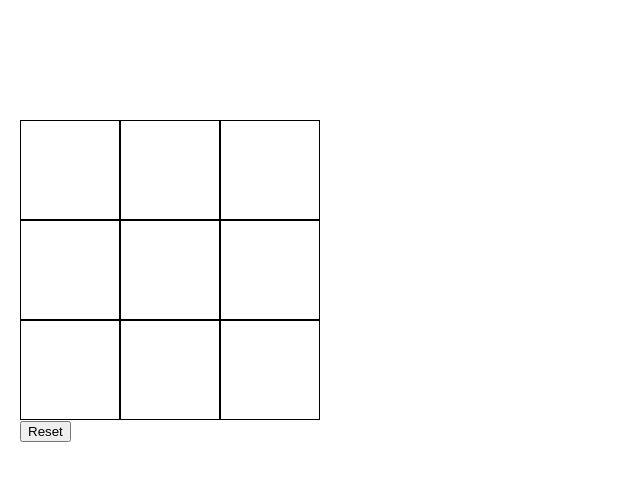
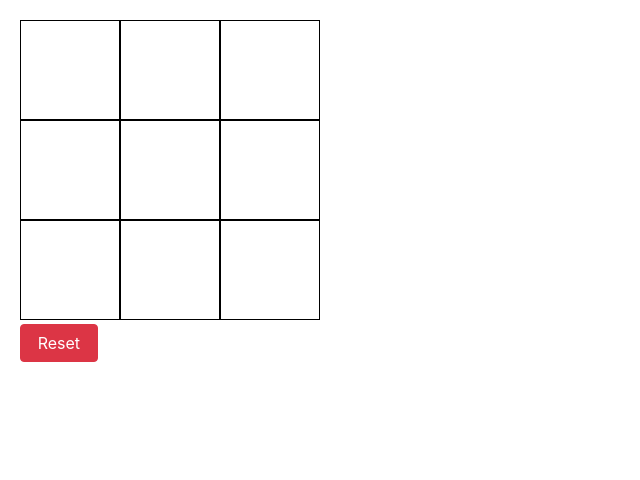
Before and after one commit to rohgpt/Todolist-Tictactoe, a React (Create React App) app: page / in a window 1280 px wide. Shown: the top 480 px of the page, without its empty margins (0-640 px from the left). Built offline with nearby package versions, Linux system fonts and the light colour scheme.

Commit message:
add styling to button

```diff
--- a/src/components/TicTac2/index.css
+++ b/src/components/TicTac2/index.css
@@ -19,3 +19,84 @@
 .cell__value {
   font-size: 30px;
 }
+
+.winner-msg {
+  color: green;
+  margin-top: 40px;
+  font-size: 40px;
+  font-weight: 600;
+}
+
+.reset {
+  margin-top: 15px;
+}
+
+.reset {
+  align-items:flex-start;
+  background-color:rgb(220, 53, 69);
+  border-bottom-color:rgb(220, 53, 69);
+  border-bottom-left-radius:4px;
+  border-bottom-right-radius:4px;
+  border-bottom-style:solid;
+  border-bottom-width:1px;
+  border-image-outset:0px;
+  border-image-repeat:stretch;
+  border-image-slice:100%;
+  border-image-source:none;
+  border-image-width:1;
+  border-left-color:rgb(220, 53, 69);
+  border-left-style:solid;
+  border-left-width:1px;
+  border-right-color:rgb(220, 53, 69);
+  border-right-style:solid;
+  border-right-width:1px;
+  border-top-color:rgb(220, 53, 69);
+  border-top-left-radius:4px;
+  border-top-right-radius:4px;
+  border-top-style:solid;
+  border-top-width:1px;
+  box-sizing:border-box;
+  color:rgb(255, 255, 255);
+  cursor:pointer;
+  display:inline-block;
+  font-family:-apple-system, BlinkMacSystemFont, "Segoe UI", Roboto, "Helvetica Neue", Arial, "Noto Sans", sans-serif, "Apple Color Emoji", "Segoe UI Emoji", "Segoe UI Symbol", "Noto Color Emoji";
+  font-size:16px;
+  font-stretch:100%;
+  font-style:normal;
+  font-variant-caps:normal;
+  font-variant-east-asian:normal;
+  font-variant-ligatures:normal;
+  font-variant-numeric:normal;
+  font-weight:400;
+  height:38px;
+  letter-spacing:normal;
+  line-height:24px;
+  margin-bottom:4px;
+  margin-left:0px;
+  margin-right:0px;
+  margin-top:4px;
+  overflow-x:visible;
+  overflow-y:visible;
+  padding-bottom:6px;
+  padding-left:12px;
+  padding-right:12px;
+  padding-top:6px;
+  text-align:center;
+  text-indent:0px;
+  text-rendering:auto;
+  text-shadow:none;
+  text-size-adjust:100%;
+  text-transform:none;
+  transition-delay:0s, 0s, 0s, 0s;
+  transition-duration:0.15s, 0.15s, 0.15s, 0.15s;
+  transition-property:color, background-color, border-color, box-shadow;
+  transition-timing-function:ease-in-out, ease-in-out, ease-in-out, ease-in-out;
+  user-select:none;
+  vertical-align:middle;
+  width:77.775px;
+  word-spacing:0px;
+  writing-mode:horizontal-tb;
+  -webkit-appearance:none;
+  -webkit-tap-highlight-color:rgba(0, 0, 0, 0);
+  -webkit-border-image:none;
+}
--- a/src/components/TicTac2/index.jsx
+++ b/src/components/TicTac2/index.jsx
@@ -32,7 +32,6 @@ class TicTac extends Component {
     return (
       <Fragment>
         <div className="tictac">
-          <div>{winner}</div>
           <div>
             <Cell value={cellArr[0]} onCellClick={() => this.handleCellClick(0)} />
             <Cell value={cellArr[1]} onCellClick={() => this.handleCellClick(1)} />
@@ -49,7 +48,8 @@ class TicTac extends Component {
             <Cell value={cellArr[8]} onCellClick={() => this.handleCellClick(8)} />
           </div>
         </div>
-        <button onClick={() => this.setState({ cellArr: [], winner: null })} >Reset</button>
+        <button className="reset" onClick={() => this.setState({ cellArr: [], winner: null })} >Reset</button>
+        {winner && <div className="winner-msg">Winner is {winner}</div>}
       </Fragment >
     );
   }
```
